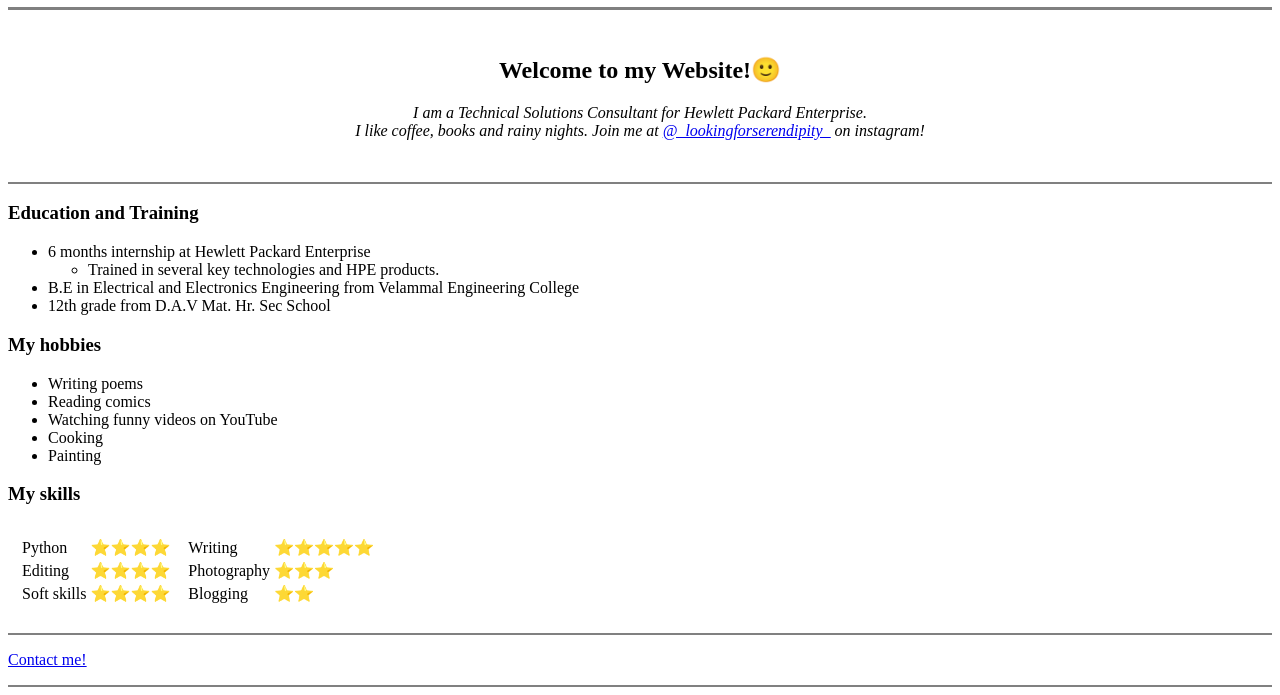
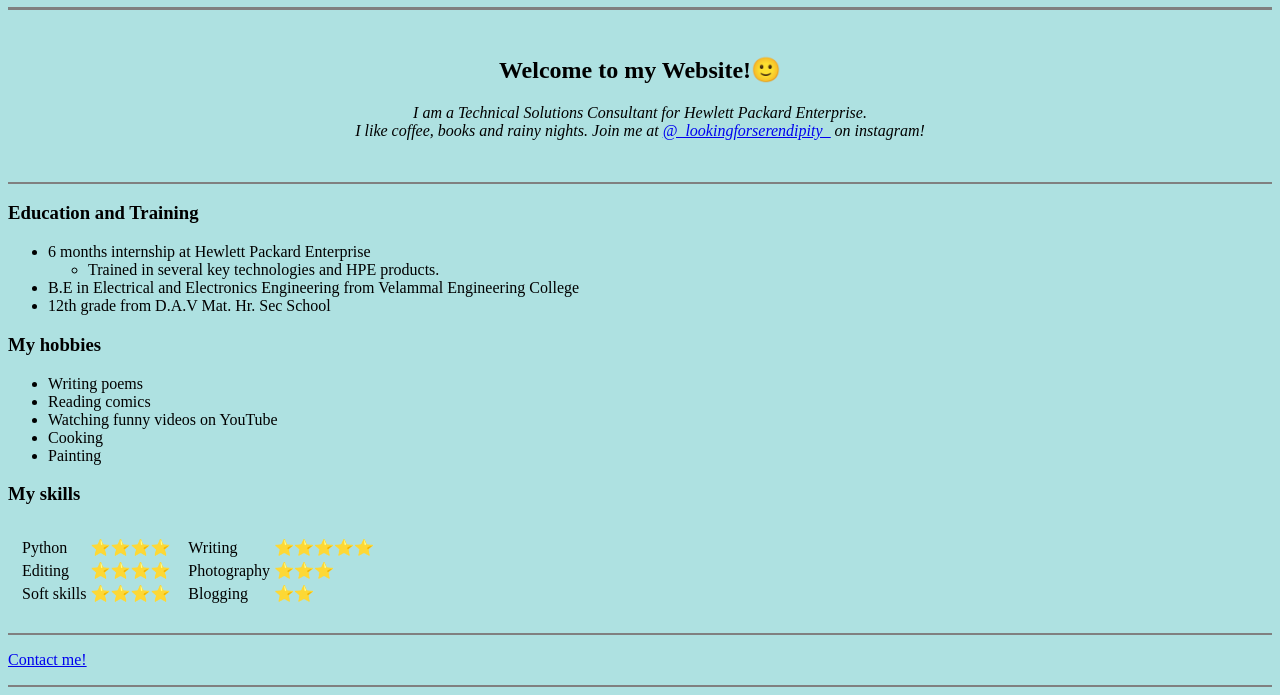
Before and after one commit to nachammainagappan/cv, a plain HTML site: page index.html in a window 1280 px wide. Shown: the part 196-891 px from the top of the page. Drawn offline with Linux system fonts and the light colour scheme.

Commit message:
changing background color

```diff
--- a/index.html
+++ b/index.html
@@ -7,6 +7,12 @@
   <meta name="keywords" content="Nachammai,Nagappan,HPE">
   <title>Nachu's website</title>
 </head>
+
+<style>
+  body {
+    background-color: #aee1e1
+  }
+</style>
 
 <body>
   <center>
```
